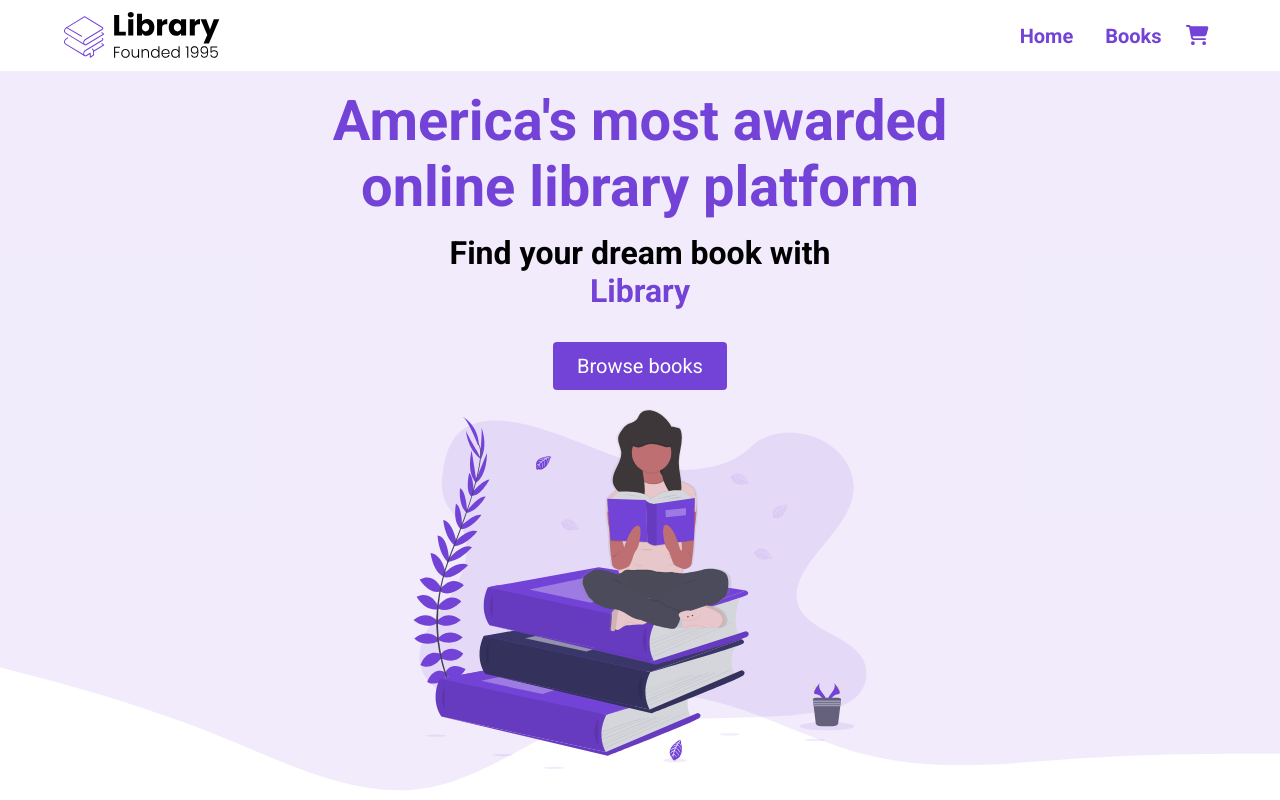
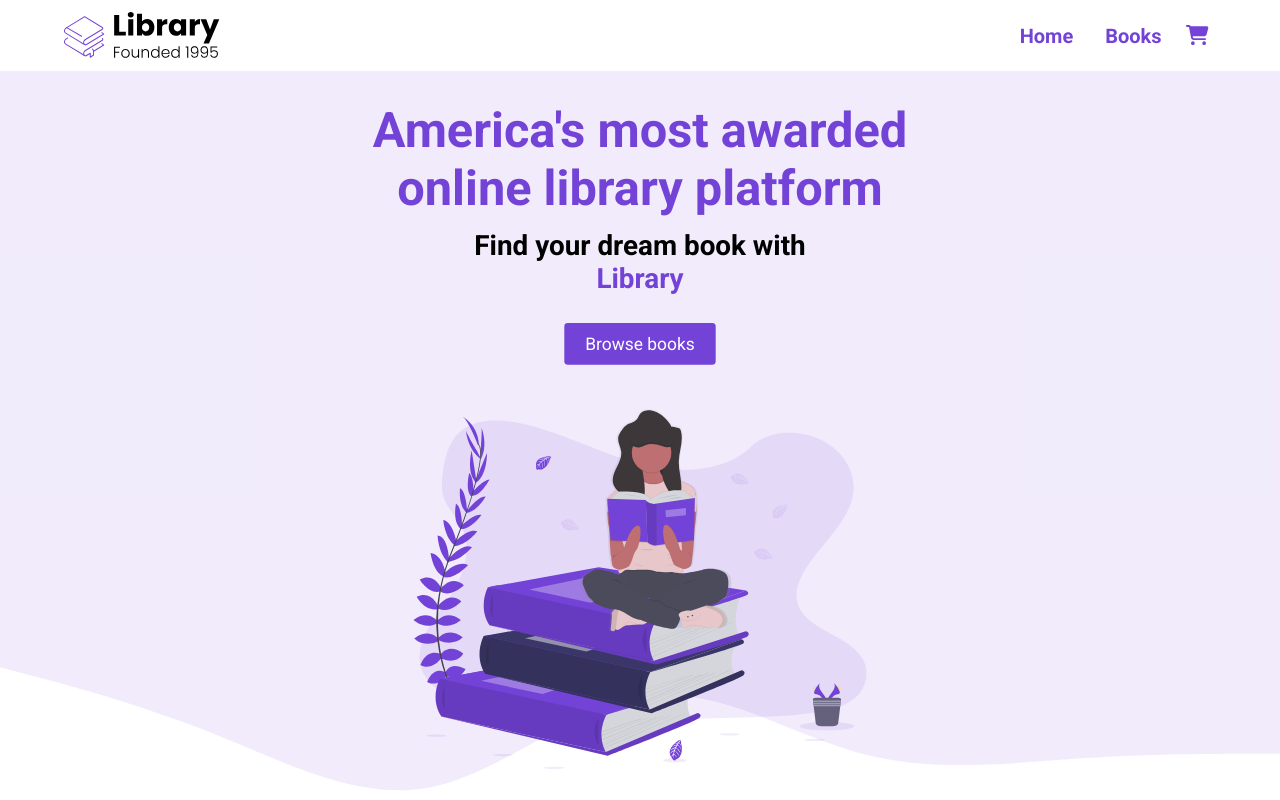
Before and after one commit to anthonymardiros/library-react, a React (Create React App) app: page / in a window 1280 px wide. Shown: the top 800 px of the page. Built offline with nearby package versions, Linux system fonts and the light colour scheme.

Commit message:
Element sizing

```diff
--- a/src/index.css
+++ b/src/index.css
@@ -252,7 +252,7 @@ header {
   display: flex;
   flex-direction: column;
   align-items: center;
-  transform: translateY(5px);
+  transform: scale(87%);
 }
 
 .header__img--wrapper {
```
